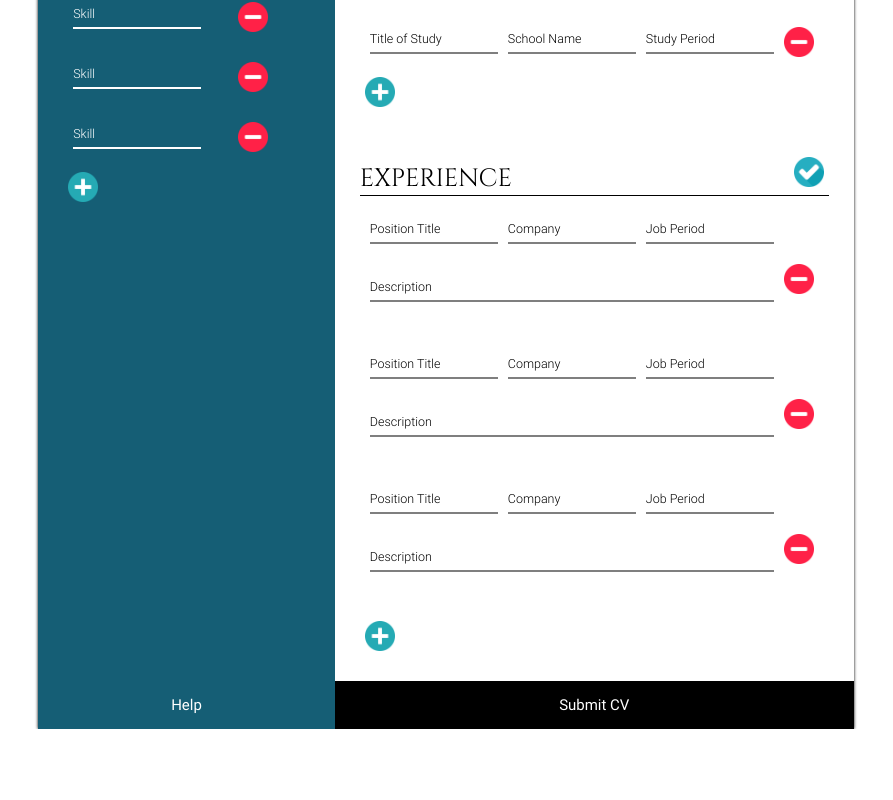
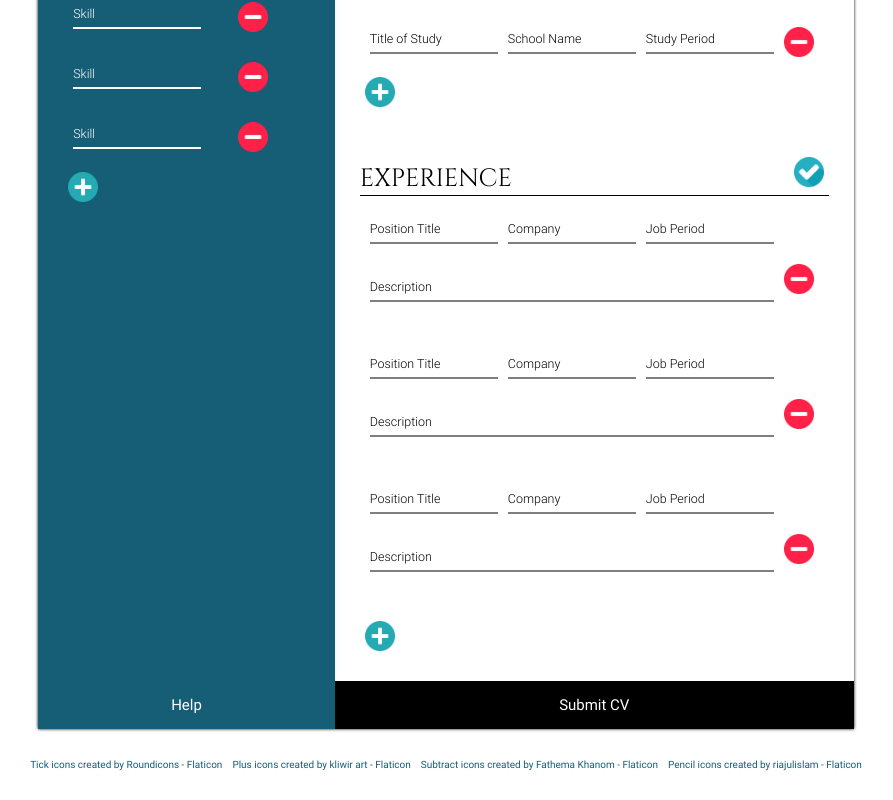
Before and after one commit to NestorNebula/cv-application, a React (Vite) app: page / in a window 1280 px wide. Shown: the part 388-1188 px from the top of the page, without its empty margins (194-1087 px from the left). Before the commit the page ends 1117 px from the top, so only its background shows below. Built offline with nearby package versions, Linux system fonts and the light colour scheme.

Commit message:
refactor: add credits to the page

```diff
--- a/src/App.css
+++ b/src/App.css
@@ -117,3 +117,19 @@ section.experience {
 .cvsubmitbtn:hover {
   text-decoration: underline;
 }
+
+.credits {
+  margin: 3rem;
+  display: flex;
+  gap: 1rem;
+  justify-content: center;
+}
+
+a {
+  text-decoration: none;
+  color: #155e75;
+}
+
+a:hover {
+  text-decoration: underline;
+}
--- a/src/App.jsx
+++ b/src/App.jsx
@@ -10,6 +10,7 @@ function App() {
     setCvSubmit(!cvsubmit);
   }
   return (
+    <>
       <div className="cv">
         <main>
           <div className="aside">
@@ -31,6 +32,27 @@ function App() {
           )}
         </main>
       </div>
+      <div className="credits">
+        <a href="https://www.flaticon.com/free-icons/tick" title="tick icons">
+          Tick icons created by Roundicons - Flaticon
+        </a>
+        <a href="https://www.flaticon.com/free-icons/plus" title="plus icons">
+          Plus icons created by kliwir art - Flaticon
+        </a>
+        <a
+          href="https://www.flaticon.com/free-icons/subtract"
+          title="subtract icons"
+        >
+          Subtract icons created by Fathema Khanom - Flaticon
+        </a>
+        <a
+          href="https://www.flaticon.com/free-icons/pencil"
+          title="pencil icons"
+        >
+          Pencil icons created by riajulislam - Flaticon
+        </a>
+      </div>
+    </>
   );
 }
 
```
Lines whose indentation alone changed are shown as unchanged.
